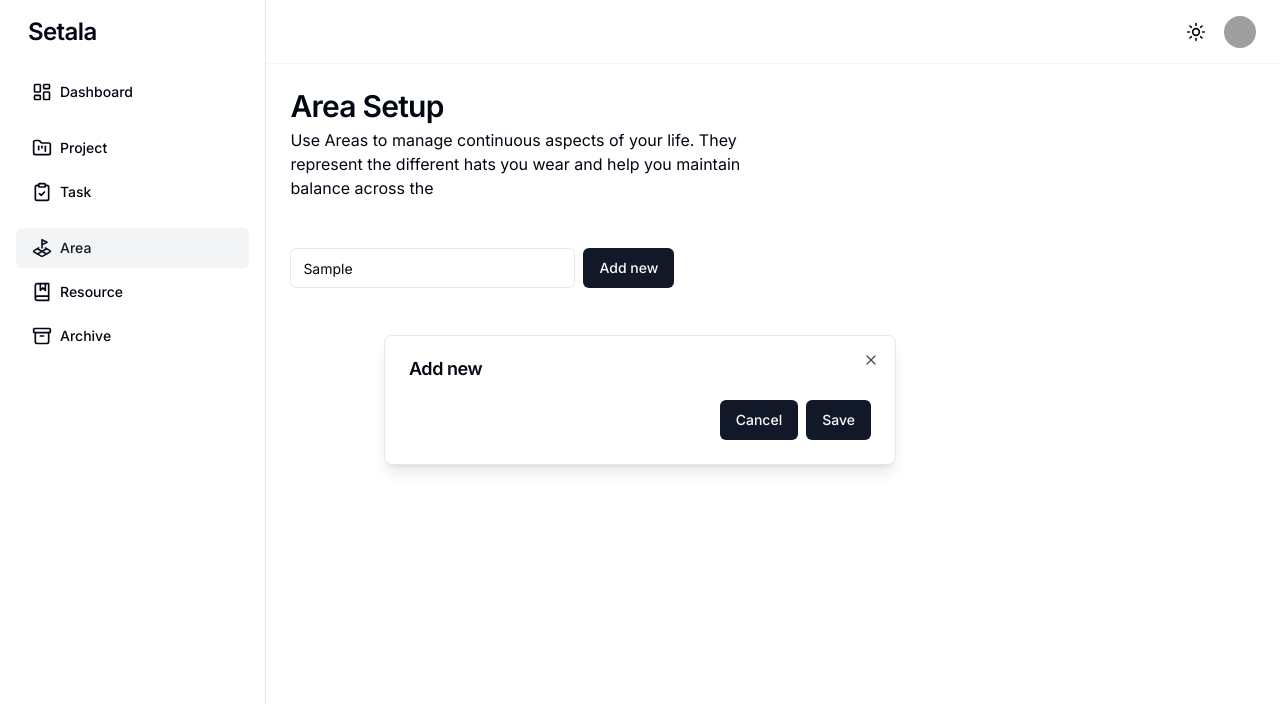
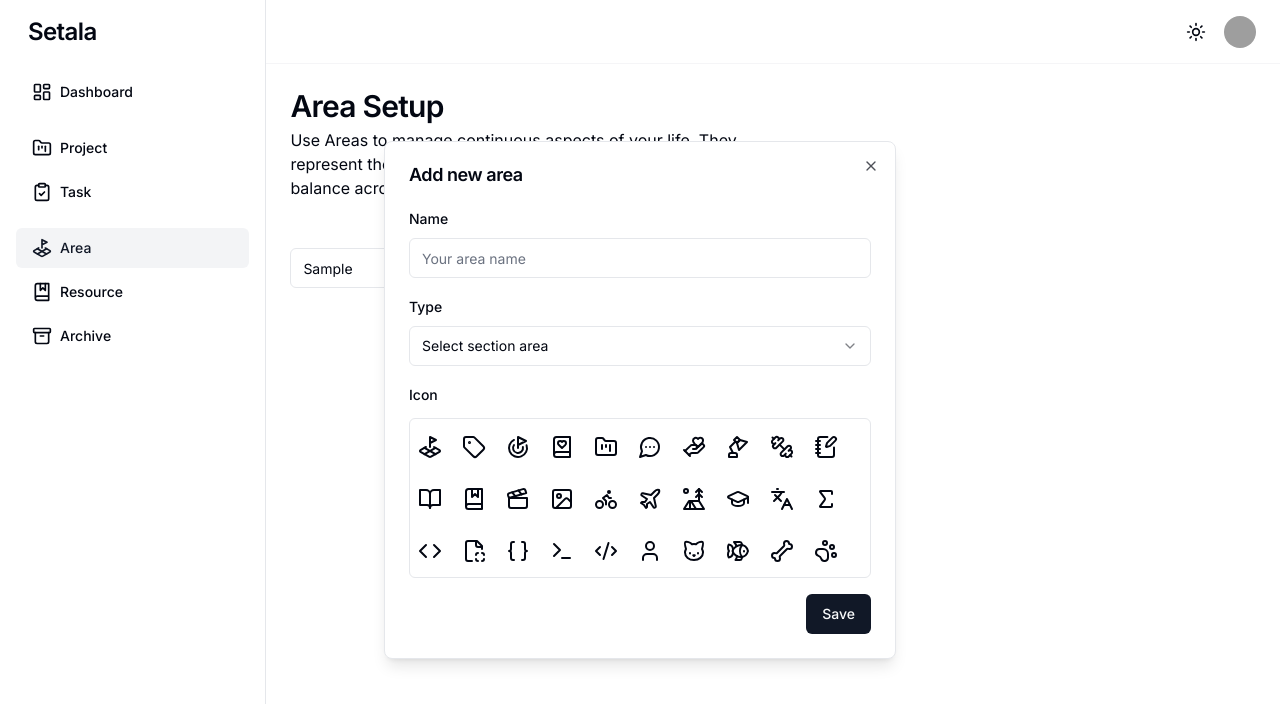
Before and after one commit to yogiprsetya/setala, a Next.js app: page /area in a window 1280 px wide. Both pictures are taken after typing "Sample" into the empty fields and a click on the button "Add new". Shown: the top 704 px of the page. Built offline with nearby package versions, Linux system fonts and the light colour scheme; grey boxes are pictures that could not be loaded.

Commit message:
form add area

```diff
--- a/app/(UserArea)/_components/Header.tsx
+++ b/app/(UserArea)/_components/Header.tsx
@@ -1,7 +1,7 @@
 'use client';
 
 import { Menu } from 'lucide-react';
-import { ThemeToggle } from '~/components/common/ThemeToggle';
+import { ThemeToggle } from '~/components/pattern/ThemeToggle';
 import { Button } from '~/components/ui/button';
 import { SheetTrigger } from '~/components/ui/sheet';
 import { ProfileMenu } from './ProfileMenu';
--- a/app/(UserArea)/area/_AddNewDialog.tsx
+++ b/app/(UserArea)/area/_AddNewDialog.tsx
@@ -1,31 +1,88 @@
+'use client';
+
 import { Button } from '~/components/ui/button';
 import {
   Dialog,
   DialogClose,
   DialogContent,
-  DialogDescription,
   DialogFooter,
   DialogHeader,
   DialogTitle,
   DialogTrigger,
 } from '~/components/ui/dialog';
+import { z } from 'zod';
+import { zodResolver } from '@hookform/resolvers/zod';
+import { useForm } from 'react-hook-form';
+import { Form, FormField } from '~/components/ui/form';
+import { FormInput } from '~/components/pattern/FormInput';
+import { FormSelect } from '~/components/pattern/FormSelect';
+import { FormIcon } from '~/components/pattern/FormIcon';
 
-export const AddNewDialog = () => (
+const formSchema = z.object({
+  name: z.string().min(3).max(50),
+  type_id: z.string(),
+  icon: z.string(),
+});
+
+export const AddNewDialog = () => {
+  const form = useForm<z.infer<typeof formSchema>>({
+    resolver: zodResolver(formSchema),
+    defaultValues: {
+      name: '',
+    },
+  });
+
+  // 2. Define a submit handler.
+  function onSubmit(values: z.infer<typeof formSchema>) {
+    // Do something with the form values.
+    // ✅ This will be type-safe and validated.
+    console.log(values);
+  }
+
+  return (
     <Dialog>
-    <DialogTrigger>
+      <DialogTrigger asChild>
         <Button>Add new</Button>
       </DialogTrigger>
 
       <DialogContent>
         <DialogHeader>
-        <DialogTitle>Add new</DialogTitle>
+          <DialogTitle>Add new area</DialogTitle>
           <DialogClose />
         </DialogHeader>
 
+        <Form {...form}>
+          <form onSubmit={form.handleSubmit(onSubmit)} id="add-area-form" className="space-y-4">
+            <FormField
+              control={form.control}
+              name="name"
+              render={({ field }) => (
+                <FormInput label="Name" placeholder="Your area name" {...field} />
+              )}
+            />
+
+            <FormField
+              control={form.control}
+              name="type_id"
+              render={({ field }) => (
+                <FormSelect option={[]} label="Type" placeholder="Select section area" {...field} />
+              )}
+            />
+
+            <FormField
+              control={form.control}
+              name="icon"
+              render={({ field }) => (
+                <FormIcon label="Icon" onValueChange={field.onChange} defaultValue={field.value} />
+              )}
+            />
+          </form>
+        </Form>
+
         <DialogFooter>
-        <Button>Cancel</Button>
-        <Button>Save</Button>
+          <Button form="add-area-form">Save</Button>
         </DialogFooter>
       </DialogContent>
     </Dialog>
   );
+};
--- /dev/null
+++ b/components/pattern/FormIcon.tsx
@@ -0,0 +1,51 @@
+import { FormControl, FormItem, FormLabel, FormMessage } from '~/components/ui/form';
+import { RadioGroup, RadioGroupItem } from '~/components/ui/radio-group';
+import { Root } from '@radix-ui/react-radio-group';
+import { ComponentPropsWithoutRef, ElementRef, forwardRef } from 'react';
+import { AttributeIcon } from '~/constant/attribute-icon';
+import { cn } from '~/utils/css';
+import { ScrollArea } from '~/components/ui/scroll-area';
+import { buttonVariants } from '../ui/button';
+
+interface Props extends ComponentPropsWithoutRef<typeof Root> {
+  label: string;
+}
+
+export const FormIcon = forwardRef<ElementRef<typeof Root>, Props>(({ label, ...props }, ref) => (
+  <FormItem className="space-y-3" ref={ref}>
+    <FormLabel>{label}</FormLabel>
+
+    <FormControl>
+      <ScrollArea className="h-40 w-full rounded-md border pb-2">
+        <RadioGroup {...props} className="flex flex-wrap gap-1">
+          {Object.entries(AttributeIcon).map(([key, value]) => {
+            const IconLabel = value;
+
+            return (
+              <FormItem key={key}>
+                <FormControl hidden>
+                  <RadioGroupItem value={key} />
+                </FormControl>
+
+                <FormLabel
+                  className={cn(
+                    'cursor-pointer',
+                    buttonVariants({
+                      variant: props.defaultValue === key ? 'secondary' : 'ghost',
+                      size: 'icon',
+                    }),
+                  )}
+                >
+                  <IconLabel className="w-6 h-6" />
+                </FormLabel>
+              </FormItem>
+            );
+          })}
+        </RadioGroup>
+      </ScrollArea>
+    </FormControl>
+    <FormMessage />
+  </FormItem>
+));
+
+FormIcon.displayName = 'FormIcon';
--- /dev/null
+++ b/components/pattern/FormInput.tsx
@@ -0,0 +1,21 @@
+import { forwardRef } from 'react';
+import { FormControl, FormItem, FormLabel, FormMessage } from '~/components/ui/form';
+import { Input, InputProps } from '~/components/ui/input';
+
+interface Props extends InputProps {
+  label: string;
+}
+
+export const FormInput = forwardRef<HTMLInputElement, Props>(({ label, ...props }, ref) => (
+  <FormItem ref={ref}>
+    <FormLabel>{label}</FormLabel>
+
+    <FormControl>
+      <Input {...props} />
+    </FormControl>
+
+    <FormMessage />
+  </FormItem>
+));
+
+FormInput.displayName = 'FormInput';
--- /dev/null
+++ b/components/pattern/FormSelect.tsx
@@ -0,0 +1,51 @@
+import { SelectProps } from '@radix-ui/react-select';
+import { forwardRef } from 'react';
+import { FormControl, FormItem, FormLabel, FormMessage } from '~/components/ui/form';
+import {
+  Select,
+  SelectContent,
+  SelectItem,
+  SelectTrigger,
+  SelectValue,
+} from '~/components/ui/select';
+
+type Option = {
+  value: string;
+  label: string;
+};
+
+interface Props extends SelectProps {
+  label: string;
+  placeholder?: string;
+  option: Option[];
+}
+
+export const FormSelect = forwardRef<HTMLInputElement, Props>(
+  ({ label, onValueChange, value, placeholder, option, ...props }, ref) => (
+    <FormItem ref={ref}>
+      <FormLabel>{label}</FormLabel>
+
+      <FormControl>
+        <Select onValueChange={onValueChange} defaultValue={value} {...props}>
+          <FormControl>
+            <SelectTrigger>
+              <SelectValue placeholder={placeholder} />
+            </SelectTrigger>
+          </FormControl>
+
+          <SelectContent>
+            {option.map((item) => (
+              <SelectItem key={item.value} value={item.value}>
+                {item.label}
+              </SelectItem>
+            ))}
+          </SelectContent>
+        </Select>
+      </FormControl>
+
+      <FormMessage />
+    </FormItem>
+  ),
+);
+
+FormSelect.displayName = 'FormSelect';
--- a/components/ui/form.tsx
+++ b/components/ui/form.tsx
@@ -1,3 +1,5 @@
+'use client';
+
 /* eslint-disable no-use-before-define */
 /* eslint-disable indent */
 import * as React from 'react';
--- /dev/null
+++ b/components/ui/radio-group.tsx
@@ -0,0 +1,36 @@
+'use client';
+
+import * as React from 'react';
+import * as RadioGroupPrimitive from '@radix-ui/react-radio-group';
+import { Circle } from 'lucide-react';
+
+import { cn } from '~/utils/css';
+
+const RadioGroup = React.forwardRef<
+  React.ElementRef<typeof RadioGroupPrimitive.Root>,
+  React.ComponentPropsWithoutRef<typeof RadioGroupPrimitive.Root>
+>(({ className, ...props }, ref) => (
+  <RadioGroupPrimitive.Root className={cn('grid gap-2', className)} {...props} ref={ref} />
+));
+RadioGroup.displayName = RadioGroupPrimitive.Root.displayName;
+
+const RadioGroupItem = React.forwardRef<
+  React.ElementRef<typeof RadioGroupPrimitive.Item>,
+  React.ComponentPropsWithoutRef<typeof RadioGroupPrimitive.Item>
+>(({ className, ...props }, ref) => (
+  <RadioGroupPrimitive.Item
+    ref={ref}
+    className={cn(
+      'aspect-square h-4 w-4 rounded-full border border-primary text-primary ring-offset-background focus:outline-none focus-visible:ring-2 focus-visible:ring-ring focus-visible:ring-offset-2 disabled:cursor-not-allowed disabled:opacity-50',
+      className,
+    )}
+    {...props}
+  >
+    <RadioGroupPrimitive.Indicator className="flex items-center justify-center">
+      <Circle className="h-2.5 w-2.5 fill-current text-current" />
+    </RadioGroupPrimitive.Indicator>
+  </RadioGroupPrimitive.Item>
+));
+RadioGroupItem.displayName = RadioGroupPrimitive.Item.displayName;
+
+export { RadioGroup, RadioGroupItem };
--- /dev/null
+++ b/components/ui/scroll-area.tsx
@@ -0,0 +1,48 @@
+/* eslint-disable no-use-before-define */
+
+'use client';
+
+import * as React from 'react';
+import * as ScrollAreaPrimitive from '@radix-ui/react-scroll-area';
+
+import { cn } from '~/utils/css';
+
+const ScrollArea = React.forwardRef<
+  React.ElementRef<typeof ScrollAreaPrimitive.Root>,
+  React.ComponentPropsWithoutRef<typeof ScrollAreaPrimitive.Root>
+>(({ className, children, ...props }, ref) => (
+  <ScrollAreaPrimitive.Root
+    ref={ref}
+    className={cn('relative overflow-hidden', className)}
+    {...props}
+  >
+    <ScrollAreaPrimitive.Viewport className="h-full w-full rounded-[inherit]">
+      {children}
+    </ScrollAreaPrimitive.Viewport>
+    <ScrollBar />
+    <ScrollAreaPrimitive.Corner />
+  </ScrollAreaPrimitive.Root>
+));
+ScrollArea.displayName = ScrollAreaPrimitive.Root.displayName;
+
+const ScrollBar = React.forwardRef<
+  React.ElementRef<typeof ScrollAreaPrimitive.ScrollAreaScrollbar>,
+  React.ComponentPropsWithoutRef<typeof ScrollAreaPrimitive.ScrollAreaScrollbar>
+>(({ className, orientation = 'vertical', ...props }, ref) => (
+  <ScrollAreaPrimitive.ScrollAreaScrollbar
+    ref={ref}
+    orientation={orientation}
+    className={cn(
+      'flex touch-none select-none transition-colors',
+      orientation === 'vertical' && 'h-full w-2.5 border-l border-l-transparent p-[1px]',
+      orientation === 'horizontal' && 'h-2.5 flex-col border-t border-t-transparent p-[1px]',
+      className,
+    )}
+    {...props}
+  >
+    <ScrollAreaPrimitive.ScrollAreaThumb className="relative flex-1 rounded-full bg-border" />
+  </ScrollAreaPrimitive.ScrollAreaScrollbar>
+));
+ScrollBar.displayName = ScrollAreaPrimitive.ScrollAreaScrollbar.displayName;
+
+export { ScrollArea, ScrollBar };
--- a/package.json
+++ b/package.json
@@ -16,6 +16,8 @@
     "@radix-ui/react-dialog": "^1.1.1",
     "@radix-ui/react-dropdown-menu": "^2.1.1",
     "@radix-ui/react-label": "^2.0.2",
+    "@radix-ui/react-radio-group": "^1.2.0",
+    "@radix-ui/react-scroll-area": "^1.1.0",
     "@radix-ui/react-select": "^2.0.0",
     "@radix-ui/react-separator": "^1.0.3",
     "@radix-ui/react-slot": "^1.0.2",
```
Also changed, not shown: components/pattern/ThemeToggle.tsx (renamed from components/common/ThemeToggle.tsx), 1 other file (tests, documents, lock files or other folders). Lines whose indentation alone changed are shown as unchanged.
